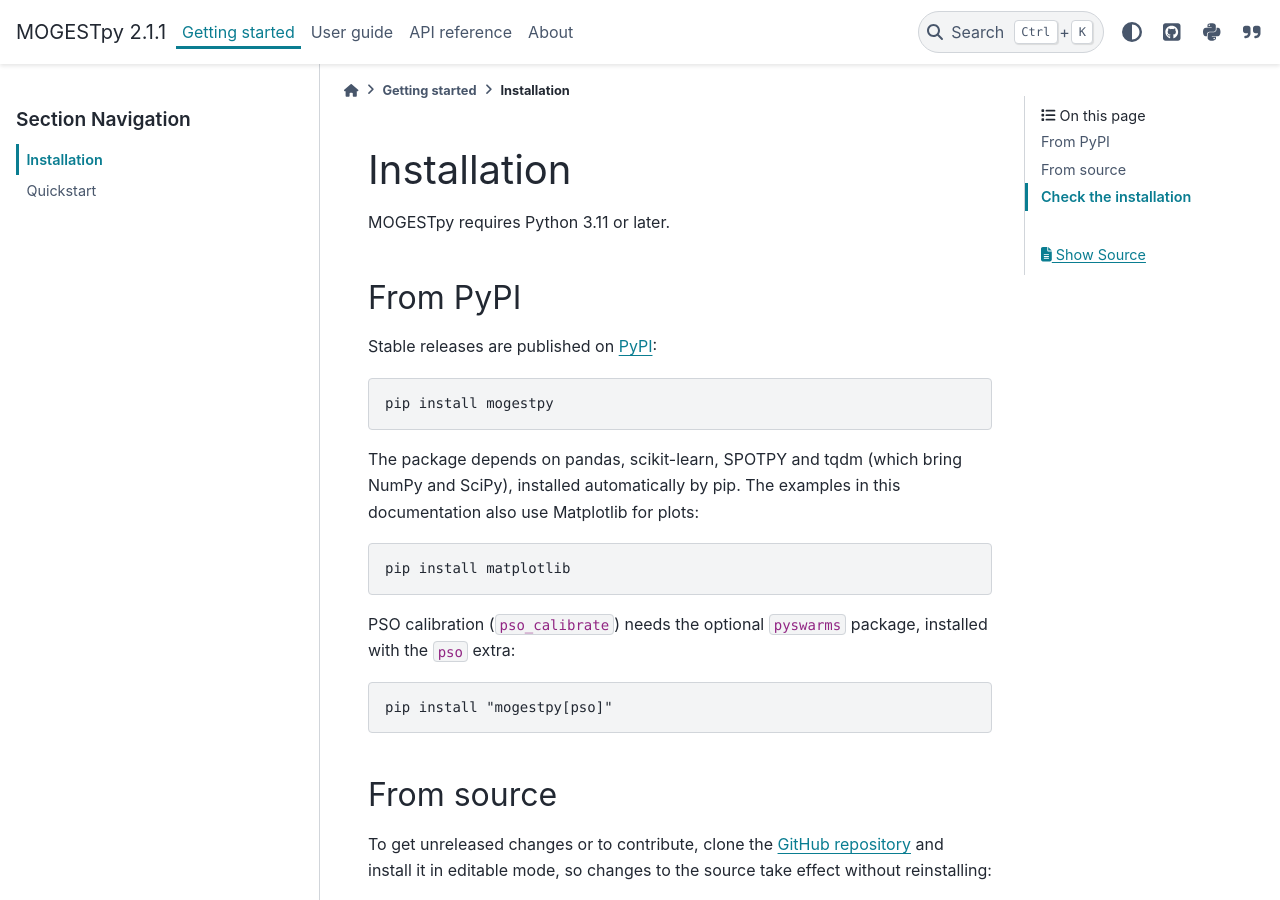
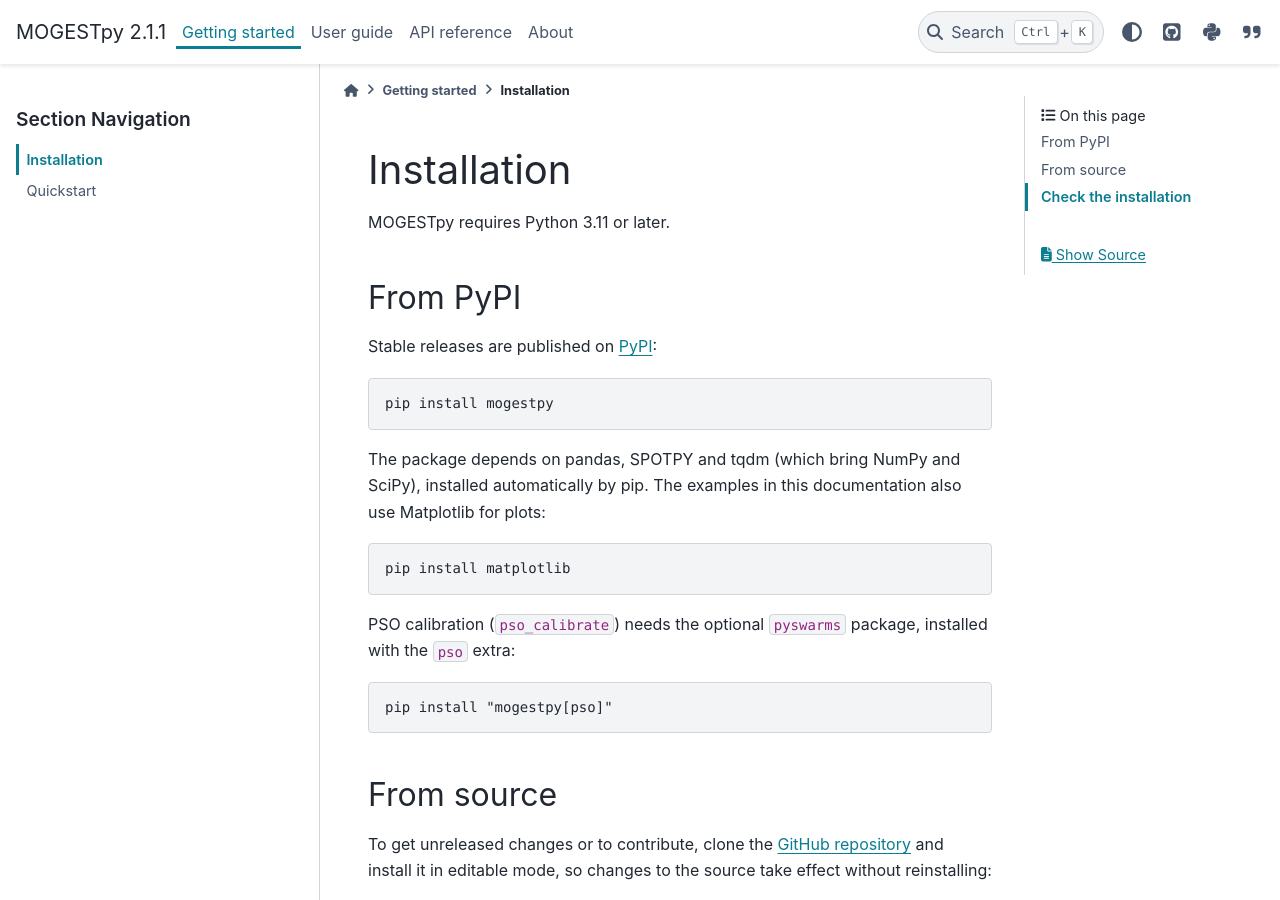
Before and after one commit to dariohhossoda/MOGESTpy, a Sphinx documentation site: the page built from docs/getting_started/installation.rst, in a window 1280 px wide and 900 px high. Built offline with Sphinx 7.4.7 and the PyData theme 0.15.4, drawn with Linux system fonts in a browser that asks for light colours; pages that are not in the unit, such as notebooks, are missing from menus.

Commit message:
Remove unused scikit-learn dependency
No module imports scikit-learn. Removing it also drops joblib,
threadpoolctl and narwhals from the lock file; no other locked version
changes.

Co-Authored-By: Claude Opus 5.5 <noreply@anthropic.com>

```diff
--- a/docs/getting_started/installation.rst
+++ b/docs/getting_started/installation.rst
@@ -12,7 +12,7 @@ Stable releases are published on `PyPI`_:
 
    pip install mogestpy
 
-The package depends on pandas, scikit-learn, SPOTPY and tqdm (which bring
+The package depends on pandas, SPOTPY and tqdm (which bring
 NumPy and SciPy), installed automatically by pip. The examples in this documentation also use
 Matplotlib for plots:
 
--- a/pyproject.toml
+++ b/pyproject.toml
@@ -21,7 +21,6 @@ classifiers = [
 requires-python = ">=3.11,<4.0"
 dependencies = [
     "spotpy>=1.6.2,<2.0.0",
-    "scikit-learn>=1.5.2,<2.0.0",
     "pandas>=2.2.3,<4.0.0",
     "tqdm>=4.67.3,<5.0.0",
     "numpy>=2.4.4,<3.0.0",
```
Also changed, not shown: 1 other file.
